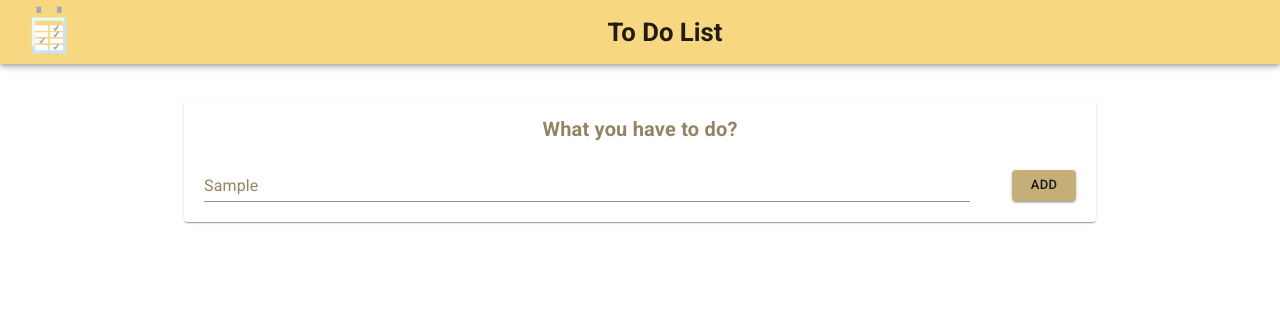
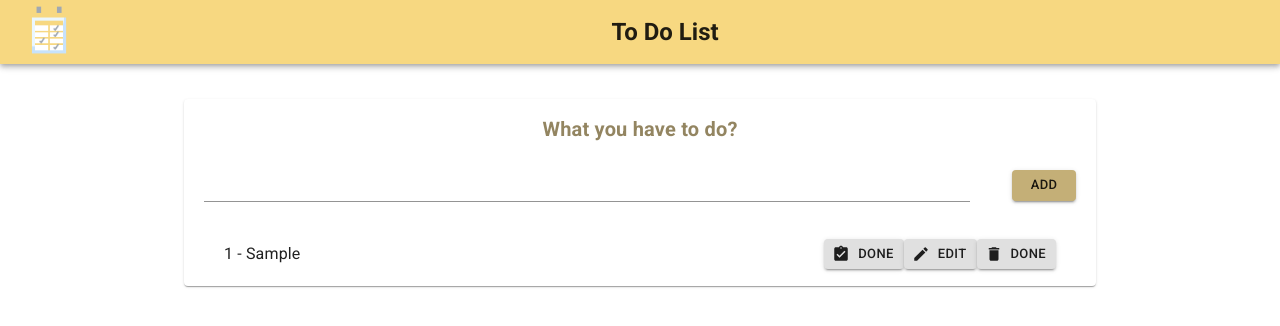
Before and after one commit to mvelezg99/todo-reactjs, a React (Create React App) app: page / in a window 1280 px wide. Both pictures are taken after typing "Sample" into the empty fields and a click on the button "ADD". Shown: the top 326 px of the page. Built offline with nearby package versions, Linux system fonts and the light colour scheme.

Commit message:
Add Todo List
- Implement 'Add to do' functionality and its conditions to mark errors to the user
- Create Todo list component
- Implement Redux global state (Todo list)

```diff
--- a/package.json
+++ b/package.json
@@ -4,6 +4,7 @@
   "private": true,
   "dependencies": {
     "@material-ui/core": "^4.11.0",
+    "@material-ui/icons": "^4.9.1",
     "@testing-library/jest-dom": "^4.2.4",
     "@testing-library/react": "^9.5.0",
     "@testing-library/user-event": "^7.2.1",
@@ -12,7 +13,8 @@
     "react-redux": "^7.2.1",
     "react-router-dom": "^5.2.0",
     "react-scripts": "3.4.3",
-    "redux": "^4.0.5"
+    "redux": "^4.0.5",
+    "uuid": "^8.3.1"
   },
   "scripts": {
     "start": "react-scripts start",
--- a/src/components/global/Header.jsx
+++ b/src/components/global/Header.jsx
@@ -8,7 +8,7 @@ import Typography from "@material-ui/core/Typography";
 import useMediaQuery from "@material-ui/core/useMediaQuery";
 import { ThemeProvider } from "@material-ui/core/styles";
 // ----- Styles imports
-import { headerTheme, useHeaderStyles } from "../../styles/header_theme";
+import { headerTheme, useHeaderStyles } from "../../styles/header_style";
 // ----- Images imports
 import logoTodo from "../../images/logo_todo.png";
 
--- a/src/components/molecules/TodoForm.jsx
+++ b/src/components/molecules/TodoForm.jsx
@@ -1,5 +1,6 @@
 // ----- React imports
-import React from "react";
+import React, { useState } from "react";
+import { useDispatch, useSelector } from "react-redux";
 // ----- Components imports
 import TextField from "@material-ui/core/TextField";
 import FormLabel from "@material-ui/core/FormLabel";
@@ -7,29 +8,86 @@ import Button from "@material-ui/core/Button";
 // ----- Layout imports
 import Grid from "@material-ui/core/Grid";
 // ----- Utils imports
+import { v1 as uuid } from "uuid";
 import { ThemeProvider } from "@material-ui/core/styles";
 import useMediaQuery from "@material-ui/core/useMediaQuery";
+import { createTodo } from "../../redux_store/todosReducer";
 // ----- Styles imports
-import { homeTheme, useHomeStyles } from "../../styles/home_theme";
+import { homeTheme, useHomeStyles } from "../../styles/home_style";
+
+const INITIAL_TODO = {
+  name: "",
+  error: {
+    error: false,
+    message: "",
+  },
+};
 
 const TodoForm = () => {
+  const dispatch = useDispatch();
   const classes = useHomeStyles();
   const widthMatches = useMediaQuery("(max-width:360px)");
 
+  const todos = useSelector((state) => state.todos);
+  const [todo, setTodo] = useState(INITIAL_TODO);
+
+  const handleSubmit = (e) => {
+    if (!todo.error.error) {
+      const newTodo = {
+        id: uuid(),
+        order: todos.length,
+        name: todo.name,
+        completed: false,
+      };
+
+      dispatch(createTodo(newTodo));
+      setTodo(INITIAL_TODO);
+      console.log(todos);
+    }
+  };
+
+  const handleChange = (e) => {
+    let value = e.target.value;
+    setTodo({
+      name: value,
+      error: validateTodo(value),
+    });
+
+    console.log(todo);
+  };
+
+  function validateTodo(todo) {
+    if (todo.length < 6) {
+      return {
+        error: true,
+        message: "The task name should be at least 6 characters long.",
+      };
+    } else if (todo.length > 40) {
+      return {
+        error: true,
+        message: "The task name should not be more than 40 characters long.",
+      };
+    } else {
+      return {
+        error: false,
+        message: "",
+      };
+    }
+  }
+
   return (
-    <form autoComplete="off">
     <ThemeProvider theme={homeTheme}>
       <br />
       <FormLabel className={classes.label}>What you have to do?</FormLabel>
-        <Grid
-          container
-          direction="row"
-          spacing={4}
-          className={classes.todo_form}
-        >
+      <Grid container direction="row" spacing={4} className={classes.todo_form}>
         <Grid item className={classes.todo_input}>
           <TextField
             type="string"
+            error={todo.error.error}
+            helperText={todo.error.message}
+            onChange={handleChange}
+            onKeyUp={(e) => e.key === "Enter" && handleSubmit()}
+            value={todo.name}
             id="todo_input"
             fullWidth
             InputProps={{ className: classes.input_label }}
@@ -39,13 +97,18 @@ const TodoForm = () => {
           item
           className={!widthMatches ? classes.button : classes.button_xs}
         >
-            <Button size="small" fullWidth variant="contained" color="primary">
+          <Button
+            onClick={handleSubmit}
+            size="small"
+            fullWidth
+            variant="contained"
+            color="primary"
+          >
             Add
           </Button>
         </Grid>
       </Grid>
     </ThemeProvider>
-    </form>
   );
 };
 
--- /dev/null
+++ b/src/components/molecules/TodoList.jsx
@@ -0,0 +1,63 @@
+// ----- React imports
+import React from "react";
+// ----- Components imports
+import Button from "@material-ui/core/Button";
+import List from "@material-ui/core/List";
+import ListItem from "@material-ui/core/ListItem";
+import ListItemText from "@material-ui/core/ListItemText";
+// ----- Layout imports
+import Container from "@material-ui/core/Container";
+// ----- Utils imports
+import { useSelector } from "react-redux";
+// ----- Styles imports
+import { listTheme, useListStyles } from "../../styles/list_style";
+import { ThemeProvider } from "@material-ui/core/styles";
+// ----- Images imports
+import EditIcon from "@material-ui/icons/Edit";
+import AssignmentTurnedInIcon from '@material-ui/icons/AssignmentTurnedIn';
+import DeleteIcon from '@material-ui/icons/Delete';
+
+const TodoList = () => {
+  const classes = useListStyles();
+
+  const todos = useSelector((state) => state.todos);
+  return (
+    <Container>
+      <ThemeProvider theme={listTheme}>
+        <List component="nav">
+          {todos.map((todo) => (
+            <ListItem key={todo.id}>
+              <ListItemText primary={`${todo.order + 1} - ${todo.name}`} />
+              <Button
+                variant="contained"
+                color="success"
+                size="small"
+                startIcon={<AssignmentTurnedInIcon />}
+              >
+                Done
+              </Button>
+              <Button
+                variant="contained"
+                color="info"
+                size="small"
+                startIcon={<EditIcon />}
+              >
+                Edit
+              </Button>
+              <Button
+                variant="contained"
+                color="error"
+                size="small"
+                startIcon={<DeleteIcon />}
+              >
+                Done
+              </Button>
+            </ListItem>
+          ))}
+        </List>
+      </ThemeProvider>
+    </Container>
+  );
+};
+
+export default TodoList;
--- a/src/pages/Home.jsx
+++ b/src/pages/Home.jsx
@@ -3,12 +3,12 @@ import React from "react";
 // ----- Components imports
 import Paper from "@material-ui/core/Paper";
 import TodoForm from "../components/molecules/TodoForm";
-
+import TodoList from "../components/molecules/TodoList";
 // ----- Layout imports
 import Container from "@material-ui/core/Container";
 // ----- Utils imports
 // ----- Styles imports
-import { useHomeStyles } from "../styles/home_theme";
+import { useHomeStyles } from "../styles/home_style";
 
 
 const Home = () => {
@@ -19,7 +19,7 @@ const Home = () => {
       <Paper>
         <TodoForm />
         <br />
-
+        <TodoList />
       </Paper>
     </Container>
   );
--- a/src/redux_store/store.js
+++ b/src/redux_store/store.js
@@ -1,8 +1,8 @@
 import { createStore, combineReducers } from "redux";
-//import { usersReducer } from "./reducer";
+import { todosReducer } from "./todosReducer";
 
 export const store = createStore(
   combineReducers({
-    //users: usersReducer
+    todos: todosReducer
   })
 );
--- /dev/null
+++ b/src/redux_store/todosReducer.js
@@ -0,0 +1,18 @@
+export const ADD_TODO_ACTION = "ADD_TODO";
+
+export function todosReducer(state = [], action) {
+  switch (action.type) {
+    case ADD_TODO_ACTION:
+      return [...state, action.todo];
+
+    default:
+      return state;
+  }
+}
+
+export const createTodo = (todo) => {
+  return {
+    type: ADD_TODO_ACTION,
+    todo
+  }
+}
--- /dev/null
+++ b/src/styles/list_style.js
@@ -0,0 +1,14 @@
+import { createMuiTheme, makeStyles } from "@material-ui/core/styles";
+
+export const listTheme = createMuiTheme({
+  palette: {
+    primary: {
+      main: "#c4af77",
+    },
+  },
+});
+
+export const useListStyles = makeStyles(() => ({
+  root: {
+  }
+}));
```
Also changed, not shown: src/redux_store/reducers.js (deleted), src/styles/header_style.js (renamed from src/styles/header_theme.js), src/styles/home_style.js (renamed from src/styles/home_theme.js). Lines whose indentation alone changed are shown as unchanged.
